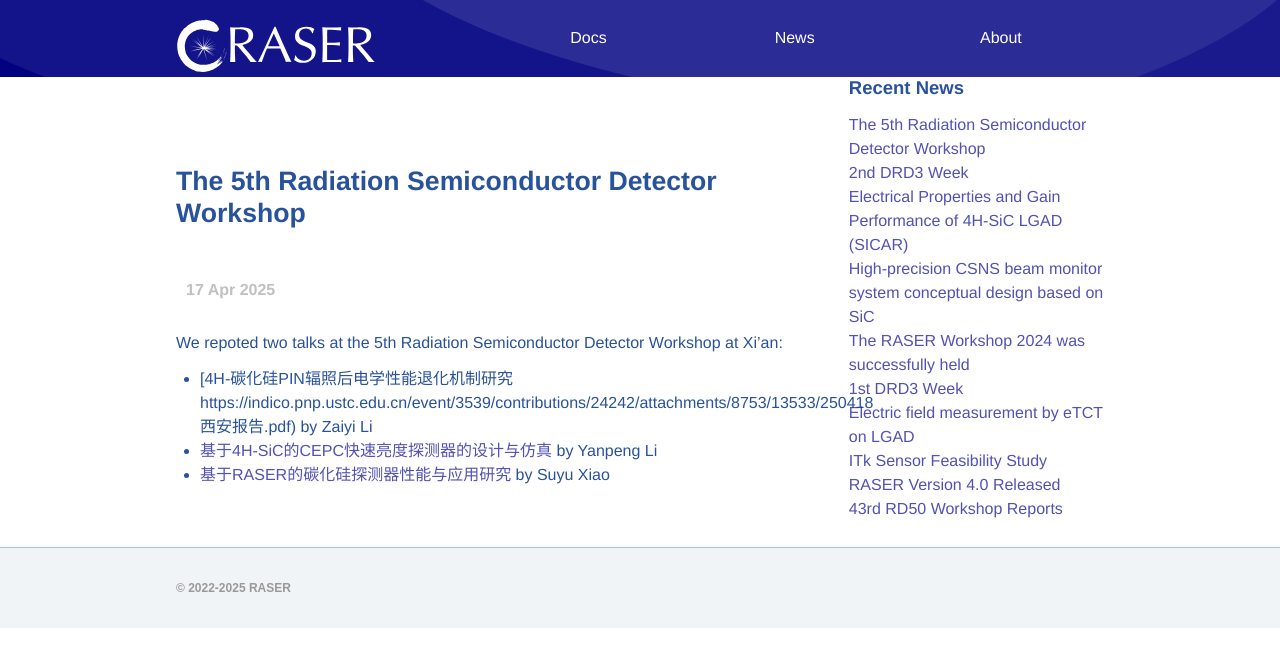
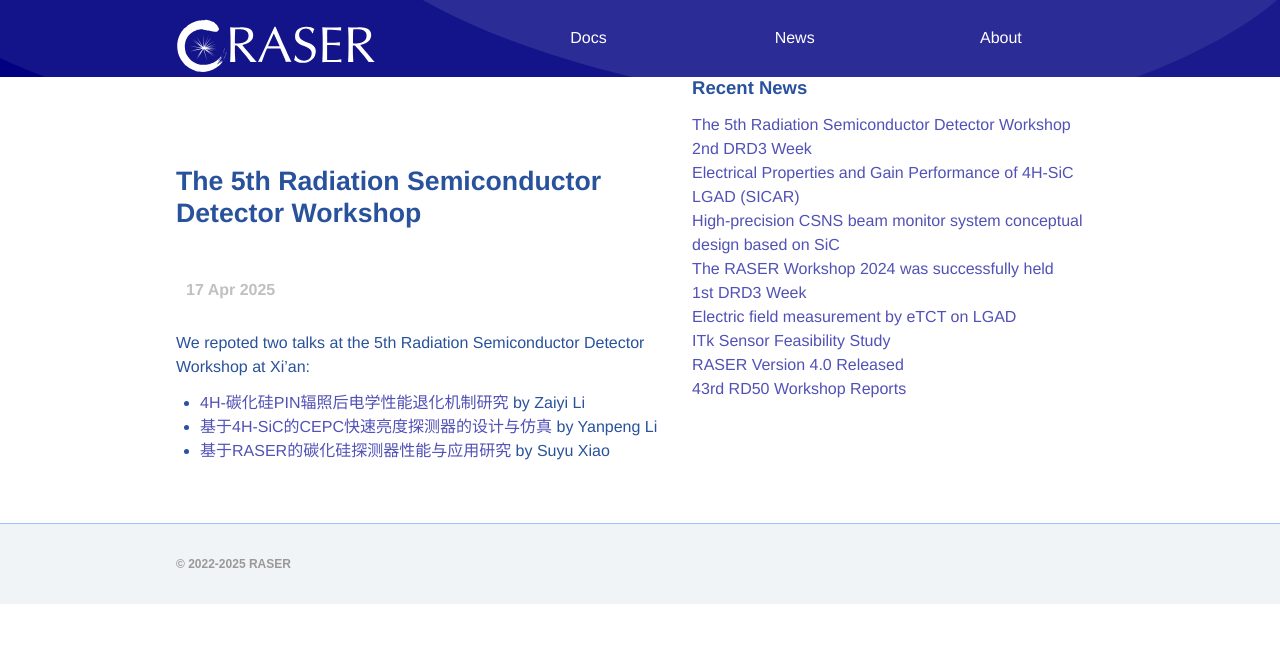
Before and after one commit to raser-team/website, a Jekyll site: the page built from _posts/2025-04-17-5th-RAD.md, in a window 1280 px wide. Shown: the top 667 px of the page. Built offline with Jekyll 4.4.1, drawn with Linux system fonts in a browser that asks for light colours.

Commit message:
Fix link formatting in 5th RAD workshop post

```diff
--- a/_posts/2025-04-17-5th-RAD.md
+++ b/_posts/2025-04-17-5th-RAD.md
@@ -4,6 +4,6 @@ title: The 5th Radiation Semiconductor Detector Workshop
 
 We repoted two talks at the 5th Radiation Semiconductor Detector Workshop at Xi'an:
 
-- [4H-碳化硅PIN辐照后电学性能退化机制研究https://indico.pnp.ustc.edu.cn/event/3539/contributions/24242/attachments/8753/13533/250418西安报告.pdf) by Zaiyi Li
+- [4H-碳化硅PIN辐照后电学性能退化机制研究](https://indico.pnp.ustc.edu.cn/event/3539/contributions/24242/attachments/8753/13533/250418西安报告.pdf) by Zaiyi Li
 - [基于4H-SiC的CEPC快速亮度探测器的设计与仿真](https://indico.pnp.ustc.edu.cn/event/3539/contributions/24213/attachments/8748/13525/基于4H-SiC的CEPC快速亮度探测器的设计与仿真.pdf) by Yanpeng Li
 - [基于RASER的碳化硅探测器性能与应用研究](https://indico.pnp.ustc.edu.cn/event/3539/contributions/24214/attachments/8762/13551/基于RASER的碳化硅探测器性能与应用研究.pdf) by Suyu Xiao
```
